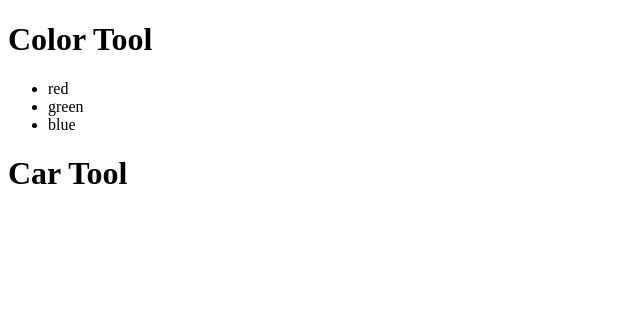
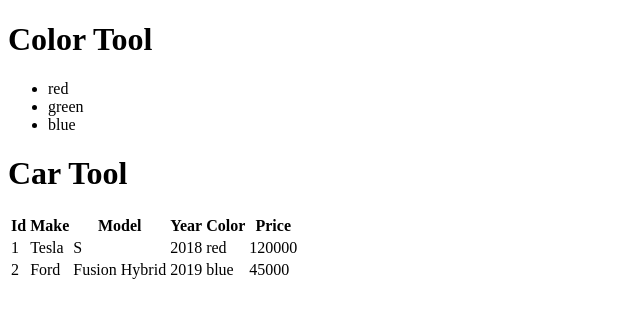
Before and after one commit to t4d-classes/applied-javascript_08292022, a JavaScript app in the folder react-demo-app/: page / in a window 1280 px wide. Shown: the top 318 px of the page, without its empty margins (0-640 px from the left). Built offline with nearby package versions, Linux system fonts and the light colour scheme.

Commit message:
add solution to lab 5

```diff
--- /dev/null
+++ b/react-demo-app/src/components/CarTable.js
@@ -0,0 +1,23 @@
+import { CarViewRow } from "./CarViewRow";
+
+export const CarTable = ({ cars }) => {
+
+  return (
+    <table>
+      <thead>
+        <tr>
+          <th>Id</th>
+          <th>Make</th>
+          <th>Model</th>
+          <th>Year</th>
+          <th>Color</th>
+          <th>Price</th>
+        </tr>
+      </thead>
+      <tbody>
+        {cars.map(car => <CarViewRow key={car.id} car={car} />)}
+      </tbody>
+    </table>
+  );
+
+};
--- a/react-demo-app/src/components/CarTool.js
+++ b/react-demo-app/src/components/CarTool.js
@@ -1,9 +1,13 @@
-export const CarTool = () => {
+import { ToolHeader } from './ToolHeader';
+import { CarTable } from "./CarTable";
+
+export const CarTool = ({ cars }) => {
 
   return (
-    <div>
-      <h1>Car Tool</h1>
-    </div>
+    <>
+      <ToolHeader headerText="Car Tool" />
+      <CarTable cars={cars} />
+    </>
   );
 
 };
--- /dev/null
+++ b/react-demo-app/src/components/CarViewRow.js
@@ -0,0 +1,15 @@
+export const CarViewRow = ({ car }) => {
+
+  return (
+    <tr>
+      <td>{car.id}</td>
+      <td>{car.make}</td>
+      <td>{car.model}</td>
+      <td>{car.year}</td>
+      <td>{car.color}</td>
+      <td>{car.price}</td>
+    </tr>
+  );
+
+
+};
--- /dev/null
+++ b/react-demo-app/src/components/ColorList.js
@@ -0,0 +1,9 @@
+export const ColorList = ({ colors }) => {
+
+  return (
+    <ul>
+      {colors.map(({ id, name }) => <li key={id}>{name}</li>)}
+    </ul>
+  );
+
+};
--- a/react-demo-app/src/components/ColorTool.js
+++ b/react-demo-app/src/components/ColorTool.js
@@ -1,14 +1,13 @@
+import { ToolHeader } from './ToolHeader';
+import { ColorList } from './ColorList';
+
 export const ColorTool = (props) => {
 
-
-
   return (
-    <div>
-      <h1>Color Tool</h1>
-      <ul>
-        {props.colors.map(color => <li key={color.id}>{color.name}</li>)}
-      </ul>
-    </div>
+    <>
+      <ToolHeader headerText="Color Tool" />
+      <ColorList colors={props.colors} />
+    </>
   );
 
 };
--- /dev/null
+++ b/react-demo-app/src/components/ToolHeader.js
@@ -0,0 +1,7 @@
+export const ToolHeader = ({ headerText }) => {
+  return (
+    <header>
+      <h1>{headerText}</h1>
+    </header>
+  );
+}
--- a/react-demo-app/src/index.js
+++ b/react-demo-app/src/index.js
@@ -9,9 +9,14 @@
   { id: 3, name: 'blue', hexcode: '0000ff' },
 ];
 
+const carList = [
+  { id: 1, make: 'Tesla', model: 'S', year: 2018, color: 'red', price: 120000 },
+  { id: 2, make: 'Ford', model: 'Fusion Hybrid', year: 2019, color: 'blue', price: 45000 }
+]
+
 const rootElement = document.querySelector('#root');
 const root = createRoot(rootElement);
 root.render(<>
   <ColorTool colors={colorList} />
-  <CarTool />
+  <CarTool cars={carList} />
 </>);
```
